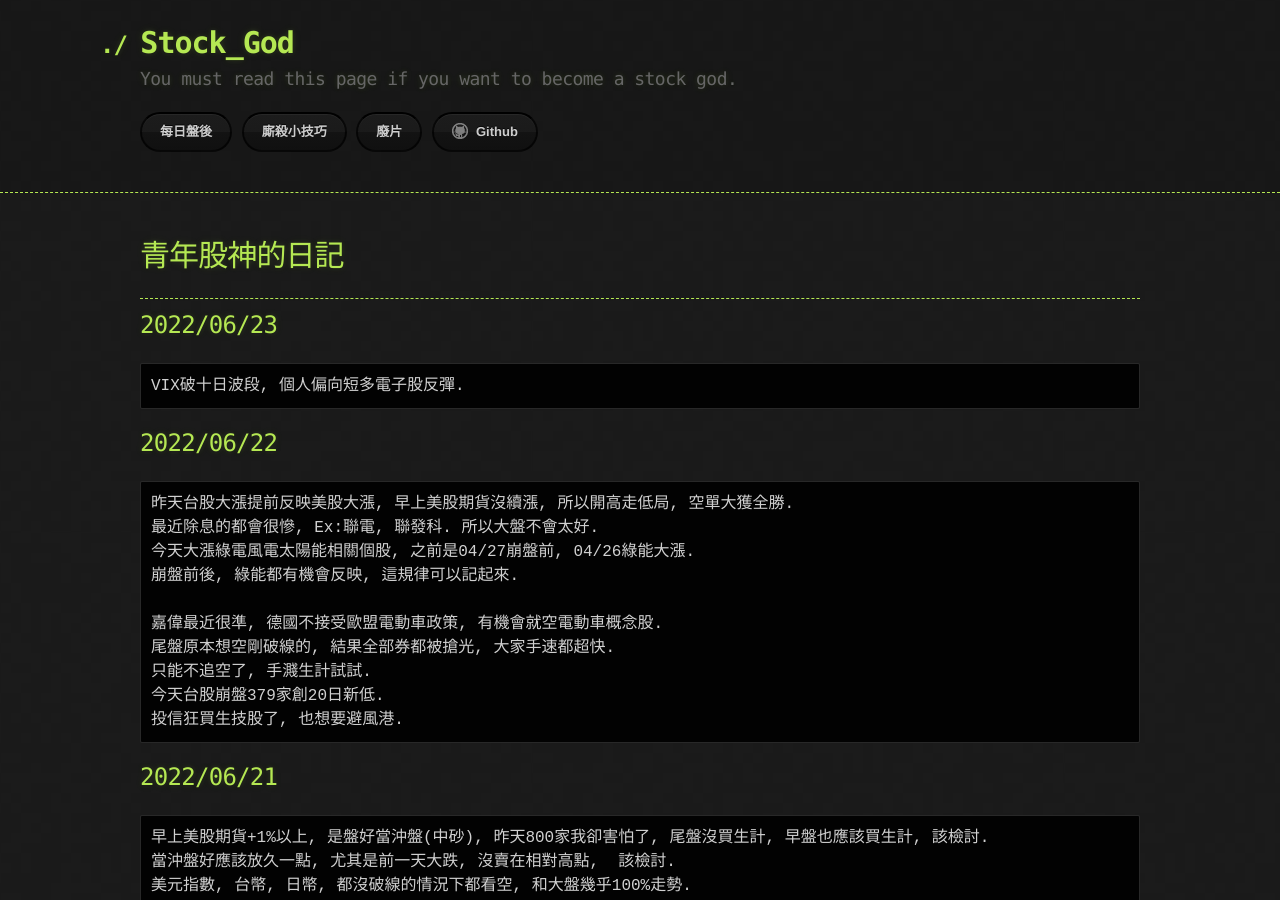
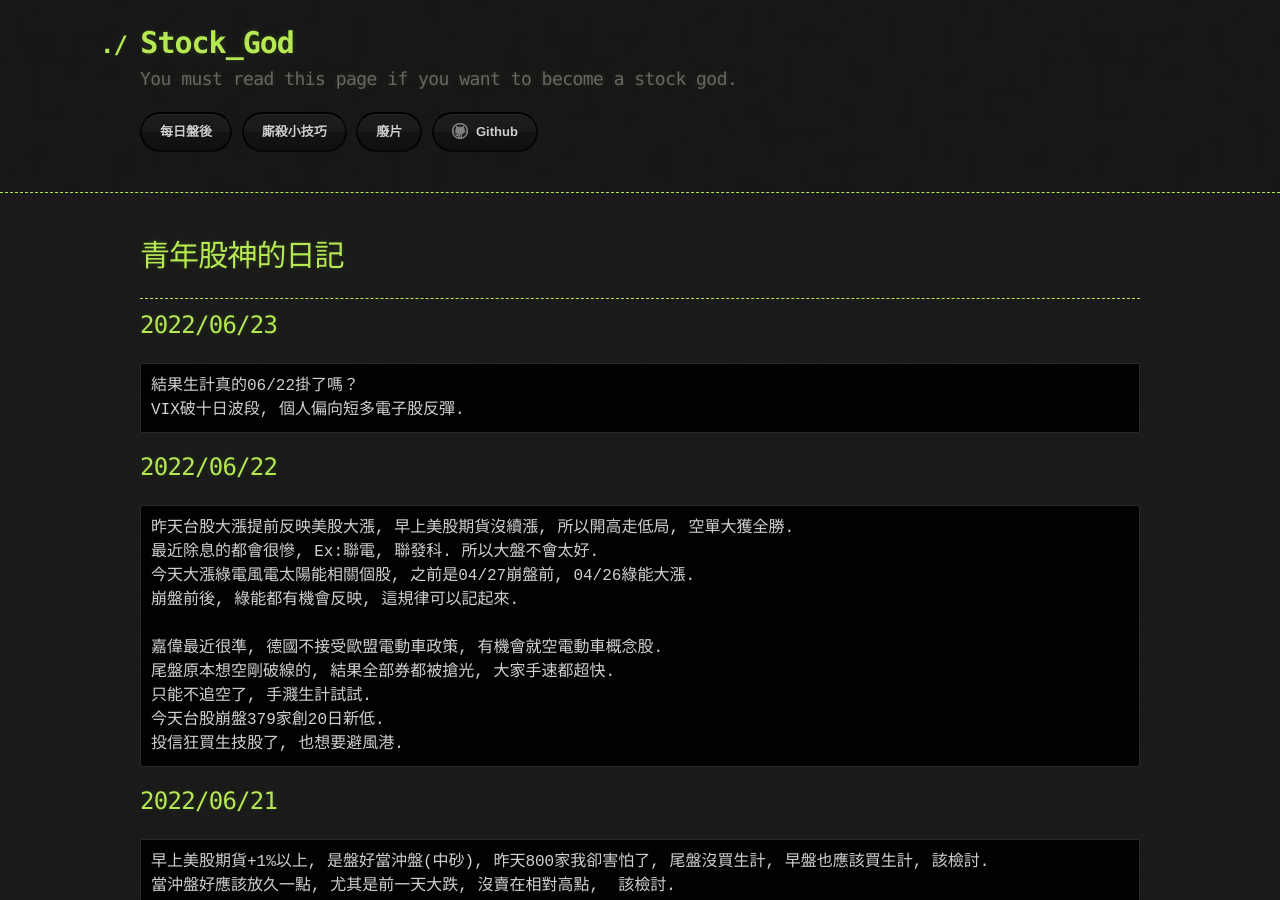
Before and after one commit to lepg5487/Stock_God, a Jekyll site: the page built from index.md, in a window 1280 px wide and 900 px high. Built offline with Jekyll 4.4.1, drawn with Linux system fonts in a browser that asks for light colours; our own code applies the rules of GitHub Pages for plain Markdown files.

Commit message:
Update index.md

````diff
--- a/index.md
+++ b/index.md
@@ -8,6 +8,7 @@ layout: testlayouts
 
 ## 2022/06/23
 ```
+結果生計真的06/22掛了嗎？
 VIX破十日波段, 個人偏向短多電子股反彈.
 ```
 
````
